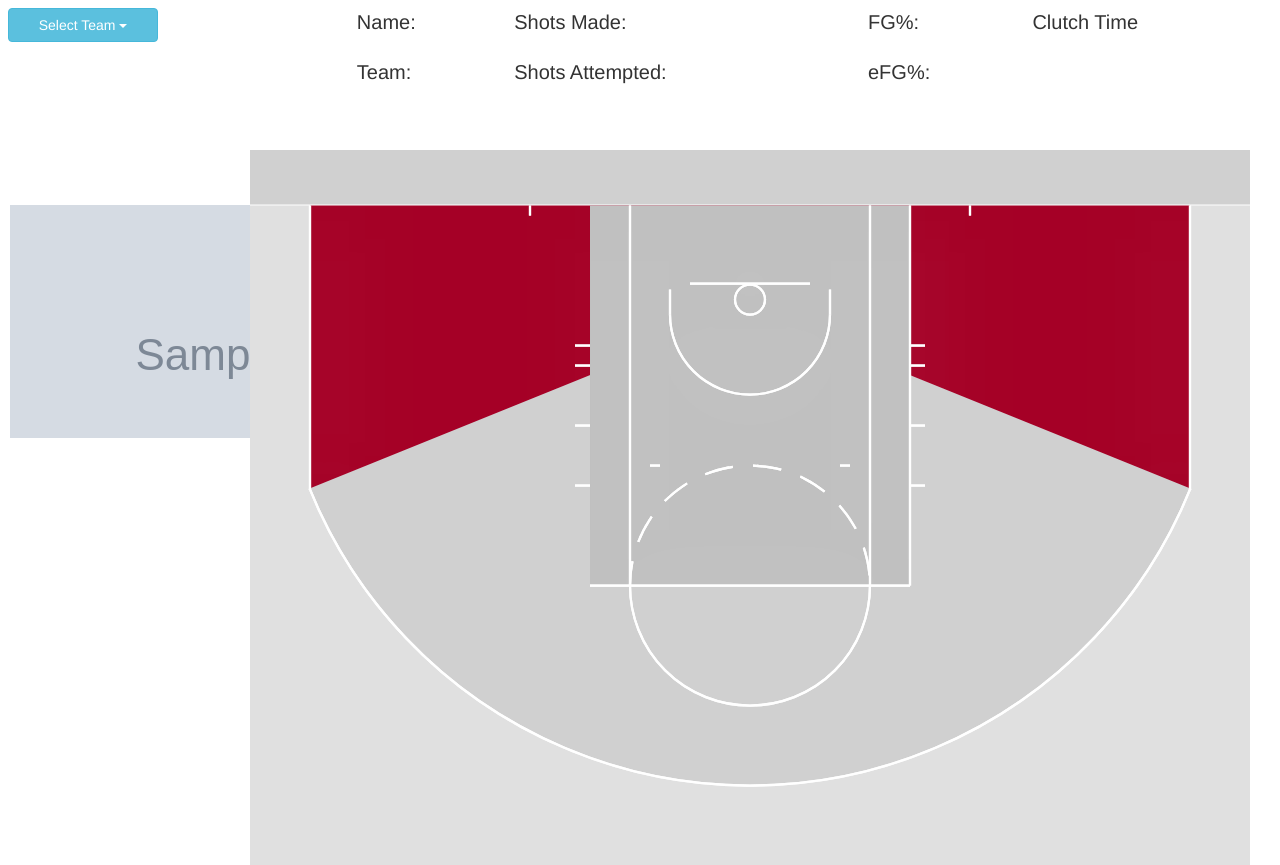
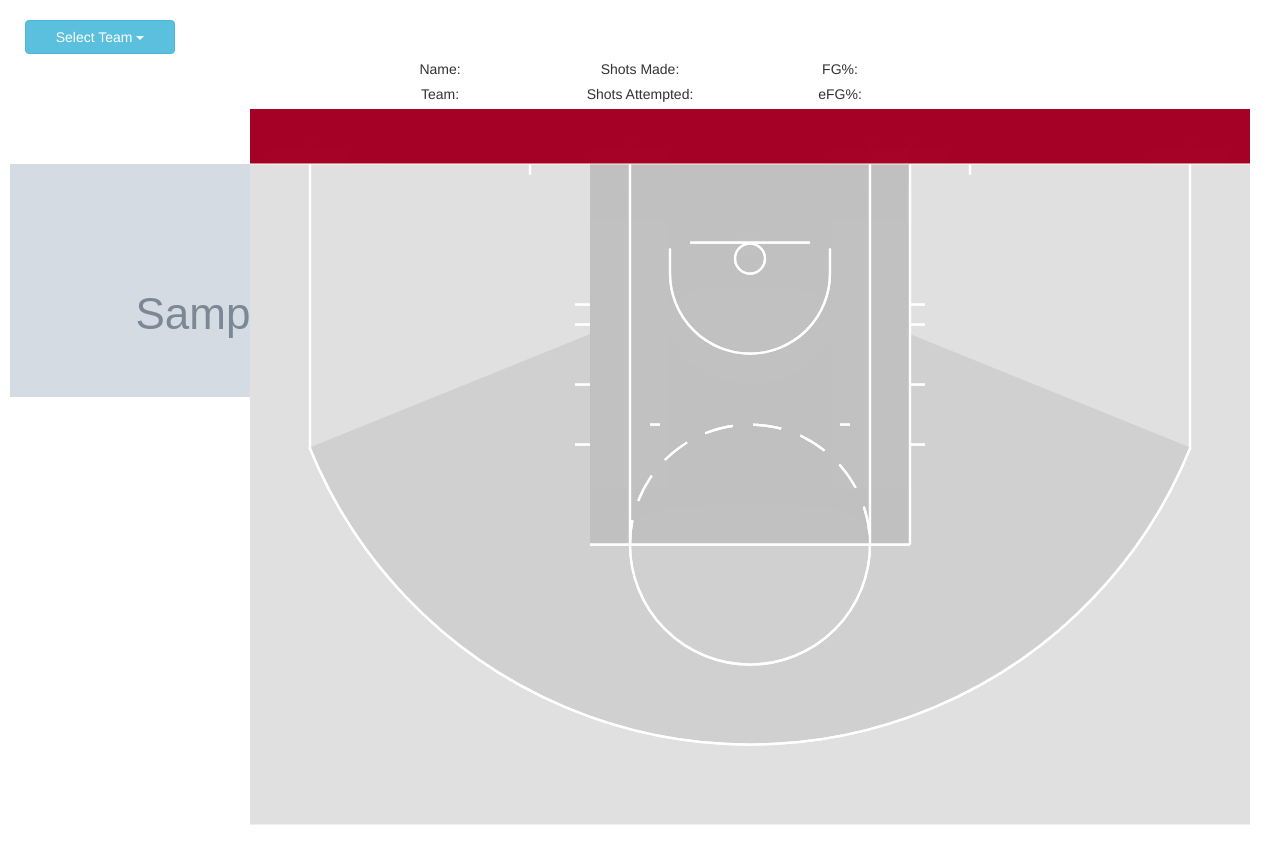
Before and after one commit to dlernz/shotCharts, a Flask app: template templates/court.html in a window 1280 px wide. Shown: the top 865 px of the page. After the commit the page ends 825 px from the top, so only its background shows below. Run offline with Flask 2, Linux system fonts and the light colour scheme; the template is opened without the code that fills it: most values are stand-ins (such as "Sample title", 1, 10 or a date in 2020); grey boxes marked "Sample" are stand-in pictures; some libraries are stand-ins or nearby versions.

Commit message:
divs used for table, clutch time div removed

```diff
--- a/routes.py
+++ b/routes.py
@@ -3,6 +3,14 @@ import shots, json, acquire_data
 from playhouse.shortcuts import model_to_dict
 
 app = Flask(__name__)
+
+# TODO: remove shots outside of court area
+# TODO: Clutch shots filter -- only show shots shot in crunch time
+# TODO: Clean up templates so images don't have to be pulled every load, just refresh shot page (make modules of page)
+# TODO: Modify court colors/banner border to match team colors
+# TODO: Add index to columns in DB
+# TODO: Clean up draw_court.js code;
+# TODO: remove extra space in div for court
 
 @app.route('/court')
 def court():
@@ -22,11 +30,6 @@ def team(team_id="1610612764", player_id="1627849"):
 def team_loaded(team_id, player_id):
     return load_team_page_data(team_id, player_id, False)
 
-# TODO: remove shots outside of court area
-# TODO: upgrade button for selecting teams
-# TODO: Add player banner with average shot statistics
-# TODO: Clutch shots filter -- only show shots shot in crunch time
-# TODO: Clean up templates so images don't have to be pulled every load, just refresh shot page (make modules of page)
 def load_team_page_data(team_id, player_id, new_load = True):
     playerDicts = []
     names = shots.get_team_names()
@@ -42,22 +45,5 @@ def load_team_page_data(team_id, player_id, new_load = True):
     images = shots.get_team_images(team_id)
     return render_template('court.html', playerShots=playerDicts, team_images=images, names=names, team_id=team_id)
 
-
-@app.route('/test')
-def testing():
-    #target_shot = acquire_data.get_target_shot(202322, 271)
-    #output = [target_shot]
-    return render_template('test.html', output = "hello")
-
-@app.route('/hello')
-def hello():
-    data = {'username': 'Pang', 'site': 'stackoverflow.com'}
-    return render_template('settings_trash.html', data=data)
-
-@app.route('/')
-def hello_world():
-    playerShots = ""
-    return render_template('index.html', playerShots = playerShots)
-
 if __name__ == '__main__':
     app.run()
--- a/static/css/court.css
+++ b/static/css/court.css
@@ -1,4 +1,3 @@
-
 
 div.playerContainer {
     float: left;
@@ -21,25 +20,6 @@ div.playerContainer {
     height:100px;
 }
 
-td {
-    font-family: "Helvetica Neue", Helvetica, Arial, sans-serif;
-	font-size: 20px;
-    border-top: none !important;
-}
-
-.playerInfo {
-    padding: 25px;
-}
-.clutchTime {
-    /*padding: 25px; background-color: #5BC0DE; border-radius: 25px;*/
-}
-.fgPercent {
-    padding: 25px;
-}
-.shotsInfo {
-    padding: 25px;
-}
-
 .btn-info {
     padding: 10px 20px;
     font-size: 30px;
@@ -47,7 +27,31 @@ td {
     width:150px;
 }
 
-.dropdown-menu{
+.teamDrop {
+    padding-top: 20px;
+    padding-left: 25px
+}
+
+.dropdown-menu {
     top: 60px;
     left: 25px;
 }
+
+.playerInfoTable {
+    display: table;
+    width: auto;
+    border-spacing: 5px;
+    margin: auto;
+    text-align: center;
+}
+
+.tableRow {
+  display: table-row;
+  width: auto;
+  clear: both;
+}
+.tableCol {
+  float: left;
+  display: table-column;
+  width: 200px;
+}
--- a/static/js/draw_court.js
+++ b/static/js/draw_court.js
@@ -85,9 +85,9 @@ nba_court_base();
 
 // TODO: Refactor for drawing court, maybe assigning CSS properties, class name, ids -- refactor to HTML 5 canvas?
 function nba_court_base() {
-	var base=new Kinetic.Rect({x:54,y:50,width:792,height:255,fill:'#a50026'})
+	var base=new Kinetic.Rect({x:54,y:50,width:792,height:255,fill:'#E0E0E0'})
 	court.add(base)
-	var base=new Kinetic.Rect({x:0,y:0,width:900,height:49,fill:'#D0D0D0'})
+	var base=new Kinetic.Rect({x:0,y:0,width:900,height:49,fill:'#a50026'})
 	court.add(base)
 	var base=new Kinetic.Rect({x:0,y:50,width:54,height:590,fill:'#E0E0E0'})
 	court.add(base)
@@ -256,9 +256,9 @@ function getPlayerInfo(playerShots){
 
 function injectPlayerInfo(playerData){
 	 var playerInfoTable = $("#playerInfoTable");
-	 var tableCells = $(playerInfoTable).find("td");
+	 var tableElts = $(playerInfoTable).find(".tableCol");
 	 var data;
-	 $(tableCells.each(function(){
+	 $(tableElts.each(function(){
 	 	var id = this.id;
 	 	var content = this.innerHTML;
 		data = playerData[id];
--- a/templates/court.html
+++ b/templates/court.html
@@ -9,11 +9,7 @@
     <script src= "{{ url_for('static', filename='js/bootstrap.min.js')}}"></script>
 </head>
 
-<div class="topContainer">
-    <table id="playerInfoTable" class="table">
-    <tbody>
-      <tr>
-        <td>
+<div class="teamDrop">
     <button class="btn btn-info dropdown-toggle" type="button" data-toggle="dropdown">Select Team
     <span class="caret"></span></button>
     <ul class="dropdown-menu">
@@ -21,22 +17,19 @@
         <li><a href="{{ url_for('team', team_id = id) }}">{{name}}</a></li>
         {% endfor %}
     </ul>
-        </td>
-          <!--TODO: make table/row creation dynamic, pass in json and loop through in js to create-->
-        <td id="playerName" class="playerInfo">Name: </td>
-        <td id="shotsMade" class="shotsInfo">Shots Made: </td>
-        <td id="fgPercent" class="fgPercent">FG%: </td>
-        <td id="clutchTime" class="clutchTime">Clutch Time</td>
-      </tr>
-      <tr>
-        <td></td>
-        <td id="playerTeam" class="playerInfo">Team: </td>
-        <td id="shotsAttempted" class="shotsInfo">Shots Attempted: </td>
-        <td id="effFgPercent" class="fgPercent">eFG%: </td>
-        <td></td>
-      </tr>
-    </tbody>
-    </table>
+</div>
+
+<div id="playerInfoTable" class="playerInfoTable">
+    <div class="tableRow">
+        <div id="playerName" class="tableCol playerInfo">Name: </div>
+        <div id="shotsMade" class="tableCol shotsInfo">Shots Made: </div>
+        <div id="fgPercent" class="tableCol fgPercent">FG%: </div>
+    </div>
+    <div class="tableRow">
+        <div id="playerTeam" class="tableCol playerInfo">Team: </div>
+        <div id="shotsAttempted" class="tableCol shotsInfo">Shots Attempted: </div>
+        <div id="effFgPercent" class="tableCol fgPercent">eFG%: </div>
+    </div>
 </div>
 
 <div class="playerContainer">
```
Lines whose indentation alone changed are shown as unchanged.
